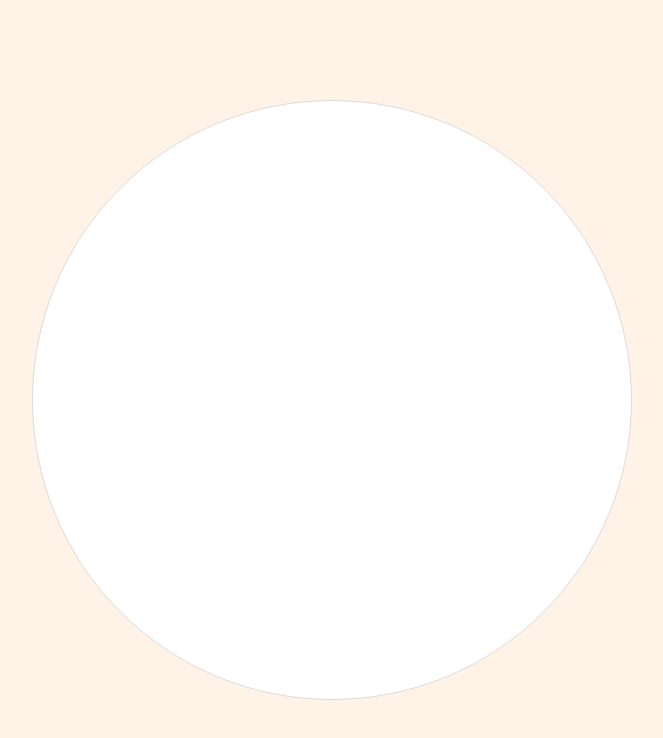
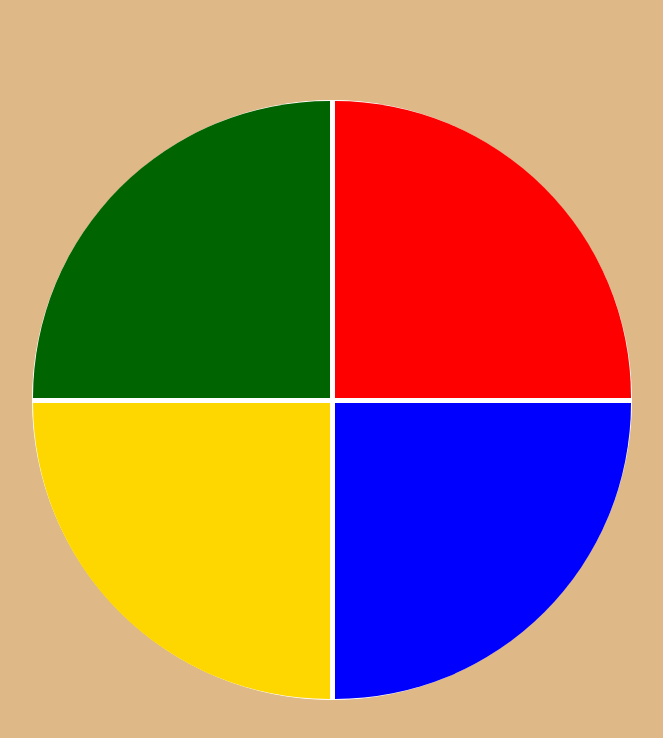
Before and after one commit to c-Tos1wa/genius, a plain HTML site: page index.html in a window 1280 px wide. Shown: the whole page, without its empty margins (308-971 px from the left). Drawn offline with Linux system fonts and the light colour scheme.

Commit message:
coloração das grid areas

```diff
--- a/style.css
+++ b/style.css
@@ -5,7 +5,7 @@
 }
 
 body{
-  background-color: #fff3e7;
+  background-color: #DEB887;
 }
 
 .main-container{
@@ -18,11 +18,35 @@ body{
 
 .genius{
   display: grid;
-  grid-template-areas: 'green red' 'yellow blue';
-  grid-gap: 10px;
-  border: 1px solid #DCDCDC;
+  grid-template-areas: 'verde vermelho' 'amarelo azul';
+  grid-gap: 5px;
+  border: 1px solid #ffffff;
   background-color: #ffffff;
   width: 600px;
   height: 600px;
   border-radius: 100%;
 }
+
+.green{
+  grid-area: verde;
+  background-color: #006400;
+  border-top-left-radius: 100%;
+}
+
+.blue{
+  grid-area: azul;
+  background-color: #0000FF;
+  border-bottom-right-radius: 100%;
+}
+
+.red{
+  grid-area: vermelho;
+  background-color: #FF0000;
+  border-top-right-radius: 100%;
+}
+
+.yellow{
+  grid-area: amarelo;
+  background-color: #FFD700;
+  border-bottom-left-radius: 100%;
+}
```
